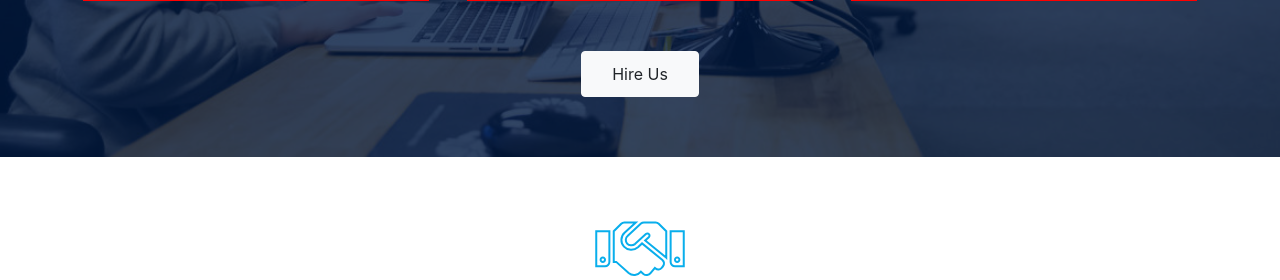
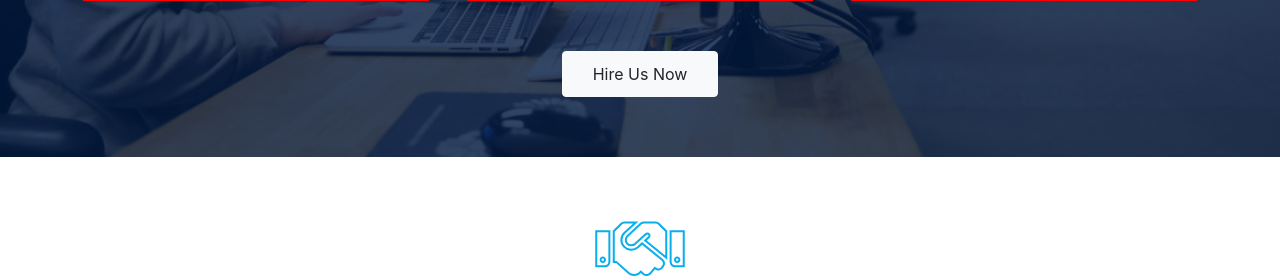
Before and after one commit to dxwalter/oremit, a PHP site: page / in a window 1280 px wide. Shown: the part 3189-3469 px from the top of the page. Run offline with PHP 8.4, Linux system fonts and the light colour scheme.

Commit message:
This is the index commit

```diff
--- a/index.php
+++ b/index.php
@@ -207,7 +207,7 @@
         </div>
 
         <div class="hireDiv">
-          <button type="button" class="btn btn-light"data-toggle="modal" data-target="#hireUs">Hire Us</button>
+          <button type="button" class="btn btn-light"data-toggle="modal" data-target="#hireUs">Hire Us Now</button>
         </div>
 
         </div>
```
